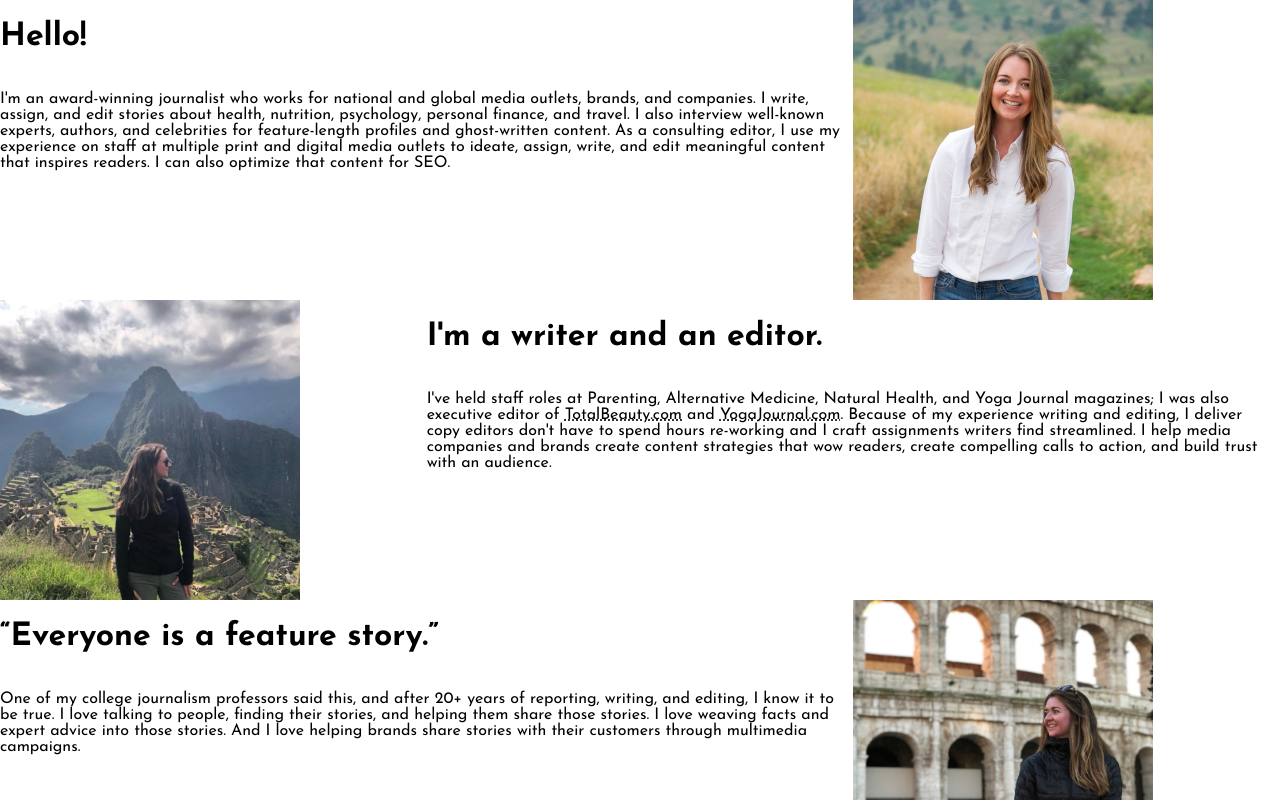
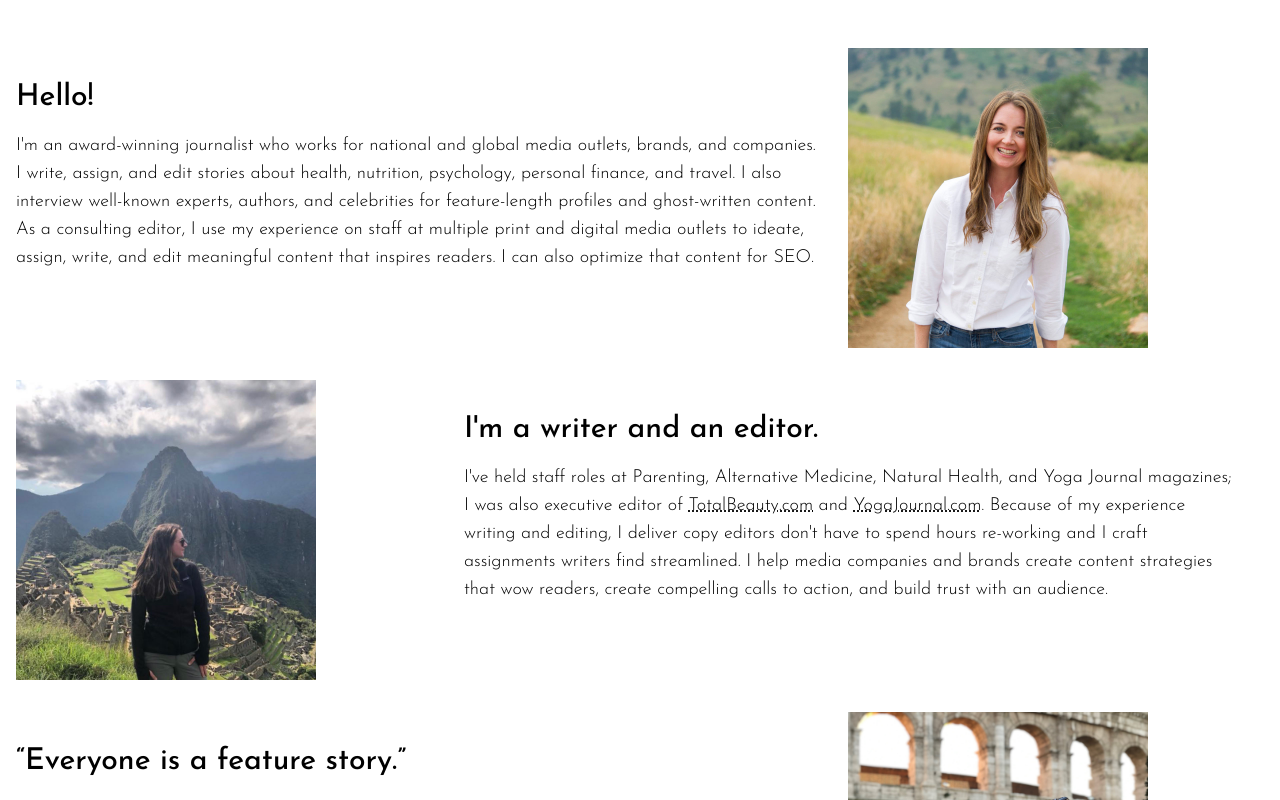
Before and after one commit to AnythinkSolutions/mr-website, a Next.js app: page /sections/about in a window 1280 px wide. Shown: the top 800 px of the page. Built offline with nearby package versions, Linux system fonts and the light colour scheme; no server answers.

Commit message:
got everything looking as expected with updated dependencies.

```diff
--- a/package.json
+++ b/package.json
@@ -25,7 +25,7 @@
     "react-transition-group": "^4.4.5"
   },
   "devDependencies": {
-    "@tailwindcss/postcss": "^4.1.7",
+    "@tailwindcss/postcss": "^4.1.8",
     "@types/node": "^22.15.21",
     "@types/react": "19.1.6",
     "@types/react-slick": "^0.23.13",
@@ -35,7 +35,7 @@
     "eslint-config-next": "15.3.3",
     "postcss": "^8.5.3",
     "sass": "^1.89.0",
-    "tailwindcss": "^4.1.7",
+    "tailwindcss": "^4.1.8",
     "typescript": "^5.8.3"
   },
   "packageManager": "yarn@1.22.22+sha512.a6b2f7906b721bba3d67d4aff083df04dad64c399707841b7acf00f6b133b7ac24255f2652fa22ae3534329dc6180534e98d17432037ff6fd140556e2bb3137e",
--- a/postcss.config.js
+++ b/postcss.config.js
@@ -1,6 +1,5 @@
-module.exports = {
-  plugins: [
-    "@tailwindcss/postcss",
-    "autoprefixer"
-  ],
-}
+export default {
+  plugins: {
+    '@tailwindcss/postcss': {},
+  }
+};
--- a/src/components/card/card.tsx
+++ b/src/components/card/card.tsx
@@ -23,7 +23,7 @@ const Card = ({src, alt, url, onClick, children}: ICardProps) => {
               src={src}
               alt={alt}
               fill
-              sizes="100vw"
+              sizes="(max-width: 640px) 100vw, (max-width: 1024px) 50vw, 33vw"
               style={{ objectFit: 'cover' }}
             />
           </div>
--- a/src/components/entry-motion/entry-motion.tsx
+++ b/src/components/entry-motion/entry-motion.tsx
@@ -2,6 +2,7 @@ import { ReactNode, useEffect} from "react";
 import { motion, useAnimation } from "framer-motion";
 import { useInView } from "react-intersection-observer";
 import { event } from "../../lib/gtag";
+
 export interface IEntryMotionProps {
   duration?: number;
   delay?: number;
@@ -28,12 +29,22 @@ const EntryMotion = (props: IEntryMotionProps) => {
     else if(inView) controls.start("visible");
 
     if(inView && eventLabel) event({action: eventAction, category: eventCategory, label: eventLabel, value: null});
-
   }, [controls, immediate, inView, eventAction, eventCategory, eventLabel]);
 
   const motionVariants = {
-    visible: { ...visible, transition: { duration, delay } },
-    hidden: { ...hidden }
+    visible: {
+      opacity: visible?.opacity ?? 1,
+      y: visible?.y ?? 0,
+      x: visible?.x ?? 0,
+      scale: visible?.scale ?? 1,
+      transition: { duration, delay }
+    },
+    hidden: {
+      opacity: hidden?.opacity ?? 0,
+      y: hidden?.y ?? 0,
+      x: hidden?.x ?? 0,
+      scale: hidden?.scale ?? 1
+    }
   };
 
   return (
@@ -42,11 +53,11 @@ const EntryMotion = (props: IEntryMotionProps) => {
       animate={controls}
       initial="hidden"
       variants={motionVariants}
-      style={fullSize ? {height: "100%", width: "100%"} : {}}
-      >
-        {children}
+      className={fullSize ? "size-full" : ""}
+    >
+      {children}
     </motion.div>
-  )
+  );
 };
 
 export default EntryMotion;
@@ -56,56 +67,44 @@ EntryMotion.defaultProps = {
   delay: 0,
   triggerOnce: true,
   threshold: 0.1,
-  visible: { opacity: 1, translateY: 0 },
-  hidden: { opacity: 0, translateY: 35 },
+  visible: { opacity: 1, y: 0 },
+  hidden: { opacity: 0, y: 35 },
   immediate: false,
   eventAction: "reveal",
   eventCategory: "section-viewed",
 };
 
 export const fadeInProps = {
-  hidden: {opacity: 0},
-  visible: {opacity: 1},
+  hidden: { opacity: 0 },
+  visible: { opacity: 1 },
 };
 
-export const fadeLeft = (xDistanceAbsolute: number) => {
-  return {
-    visible: { opacity: 1, translateX: 0 },
-    hidden: {opacity: 0, translateX: -xDistanceAbsolute }
-  };
-}
+export const fadeLeft = (distance: number) => ({
+  visible: { opacity: 1, x: 0 },
+  hidden: { opacity: 0, x: -distance }
+});
 
-export const fadeRight = (xDistanceAbsolute: number) => {
-  return {
-    visible: { opacity: 1, translateX: 0 },
-    hidden: {opacity: 0, translateX: xDistanceAbsolute }
-  };
-}
+export const fadeRight = (distance: number) => ({
+  visible: { opacity: 1, x: 0 },
+  hidden: { opacity: 0, x: distance }
+});
 
-export const fadeUp = (yDistanceAbsolute: number) => {
-  return {
-    visible: { opacity: 1, translateY: 0 },
-    hidden: {opacity: 0, translateY: yDistanceAbsolute }
-  };
-}
+export const fadeUp = (distance: number) => ({
+  visible: { opacity: 1, y: 0 },
+  hidden: { opacity: 0, y: distance }
+});
 
-export const fadeDown = (yDistanceAbsolute: number) => {
-  return {
-    visible: { opacity: 1, translateY: 0 },
-    hidden: {opacity: 0, translateY: -yDistanceAbsolute }
-  };
-}
+export const fadeDown = (distance: number) => ({
+  visible: { opacity: 1, y: 0 },
+  hidden: { opacity: 0, y: -distance, x: -distance }
+});
 
-export const fadeDownRight = (yDistanceAbsolute: number, xDistanceAbsolute: number) => {
-  return {
-    visible: { opacity: 1, translateY: 0, translateX: 0},
-    hidden: {opacity: 0, translateY: -yDistanceAbsolute, translateX: -xDistanceAbsolute }
-  };
-}
+export const fadeDownRight = (yDistance: number, xDistance: number) => ({
+  visible: { opacity: 1, y: 0, x: 0 },
+  hidden: { opacity: 0, y: -yDistance, x: -xDistance }
+});
 
-export const fadeDownGrowRight = (yDistanceAbsolute: number = 50, xDistanceAbsolute: number = 50, startScale: number = 0.5) => {
-  return {
-    visible: { opacity: 1, translateY: 0, translateX: 0, scaleX: 1, scaleY: 1},
-    hidden: {opacity: 0, translateY: -yDistanceAbsolute, translateX: -xDistanceAbsolute, scaleX: startScale, scaleY: startScale }
-  };
-}
+export const fadeDownGrowRight = (yDistance: number = 50, xDistance: number = 50, startScale: number = 0.5) => ({
+  visible: { opacity: 1, y: 0, x: 0, scale: 1 },
+  hidden: { opacity: 0, y: -yDistance, x: -xDistance, scale: startScale }
+});
--- a/src/components/flat-card/flat-card.tsx
+++ b/src/components/flat-card/flat-card.tsx
@@ -32,9 +32,9 @@ const ShowcaseCard = ({config, url, onClick, priority = false}: IShowcaseCardPro
           <Image
             priority={priority}
             src={config.src}
-            alt={config.alt}
+            alt={config.alt ?? config.title}
             fill
-            sizes="100vw"
+            sizes="(max-width: 640px) 100vw, (max-width: 1024px) 50vw, 33vw"
             style={{
               objectFit: "cover"
             }} />
--- a/src/components/logo-image/logo-image.tsx
+++ b/src/components/logo-image/logo-image.tsx
@@ -40,7 +40,7 @@ const LogoImage = ({src, alt, url, hoverAnimation, size, hoverGrayscale, noLink}
                 src={src}
                 alt={alt}
                 fill
-                sizes="100vw"
+                sizes="(max-width: 640px) 132px, 165px"
                 style={{ objectFit: 'contain' }}
               />
             )}
@@ -65,7 +65,7 @@ const LogoImage = ({src, alt, url, hoverAnimation, size, hoverGrayscale, noLink}
               src={src}
               alt={alt}
               fill
-              sizes="100vw"
+              sizes="(max-width: 640px) 132px, 165px"
               style={{ objectFit: 'contain' }}
             />
           )}
--- a/src/components/portfolio-card/portfolio-card.tsx
+++ b/src/components/portfolio-card/portfolio-card.tsx
@@ -31,7 +31,7 @@ const PortfolioCard = ({article}: IPortfolioCardProps) => {
               src={imagePath}
               alt={article.alt ?? "article image"}
               fill
-              sizes="100vw"
+              sizes="(max-width: 640px) 25vw, (max-width: 1024px) 20vw, 15vw"
               style={{ objectFit: 'cover' }}
             />
           </div>
--- a/src/pages/sections/contact.tsx
+++ b/src/pages/sections/contact.tsx
@@ -20,12 +20,12 @@ const ContactSection = () => {
                 src="/assets/images/mr-logo-initials.gif"
                 alt="Meghan Rabbitt Logo"
                 fill
-                sizes="100vw"
+                sizes="(max-width: 640px) 96px, 192px"
                 style={{ objectFit: 'cover' }}
               />
             </div>
             <h3 className="text-lg sm:text-3xl mb-4 font-light text-sky-400 mt-4"><a href="mailto:hello@meghanrabbitt.com">hello@meghanrabbitt.com</a></h3>
-            <h3 className="text-lg sm:text-3xl mb-4 font-light font-light">Boston, MA USA</h3>
+            <h3 className="text-lg sm:text-3xl mb-4 font-light font-light">Boulder, CO USA</h3>
           </div>
         </div>
       </EntryMotion>
--- a/src/pages/sections/services.tsx
+++ b/src/pages/sections/services.tsx
@@ -37,7 +37,7 @@ const ServicesSection = ({serviceData}: IServicesProps) => {
                         src={svc.image}
                         alt={svc.title}
                         fill
-                        sizes="100vw"
+                        sizes="(max-width: 640px) 100vw, (max-width: 1024px) 325px, 325px"
                         style={{ objectFit: 'cover' }}
                       />
                     </FlipCard>
--- a/src/styles/globals.scss
+++ b/src/styles/globals.scss
@@ -1,3 +1,13 @@
+@import "tailwindcss";
+
+@theme inline {
+  --breakpoint-sm: 640px;
+  --breakpoint-md: 768px;
+  --breakpoint-lg: 1024px;
+  --breakpoint-xl: 1280px;
+  --breakpoint-2xl: 1536px;
+}
+
 @tailwind base;
 @tailwind components;
 @tailwind utilities;
```
Also changed, not shown: src/components/navbar/navbar.tsx (+4 -4 lines), 1 other file (tests, documents, lock files or other folders).
